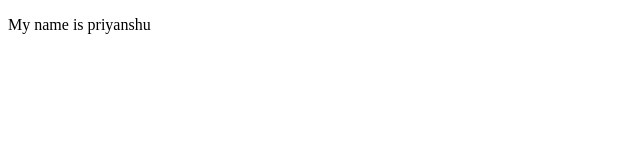
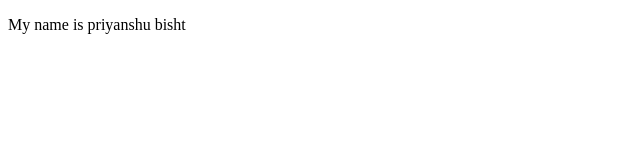
Before and after one commit to Piryanshu88/test, a plain HTML site: page name.html in a window 1280 px wide. Shown: the full height of the page, 0-640 px from the left. Drawn offline with Linux system fonts and the light colour scheme.

Commit message:
adding file

```diff
--- a/name.html
+++ b/name.html
@@ -7,6 +7,6 @@
     <title>Document</title>
 </head>
 <body>
-    <p>My name is priyanshu</p>
+    <p>My name is priyanshu bisht</p>
 </body>
 </html>
```
